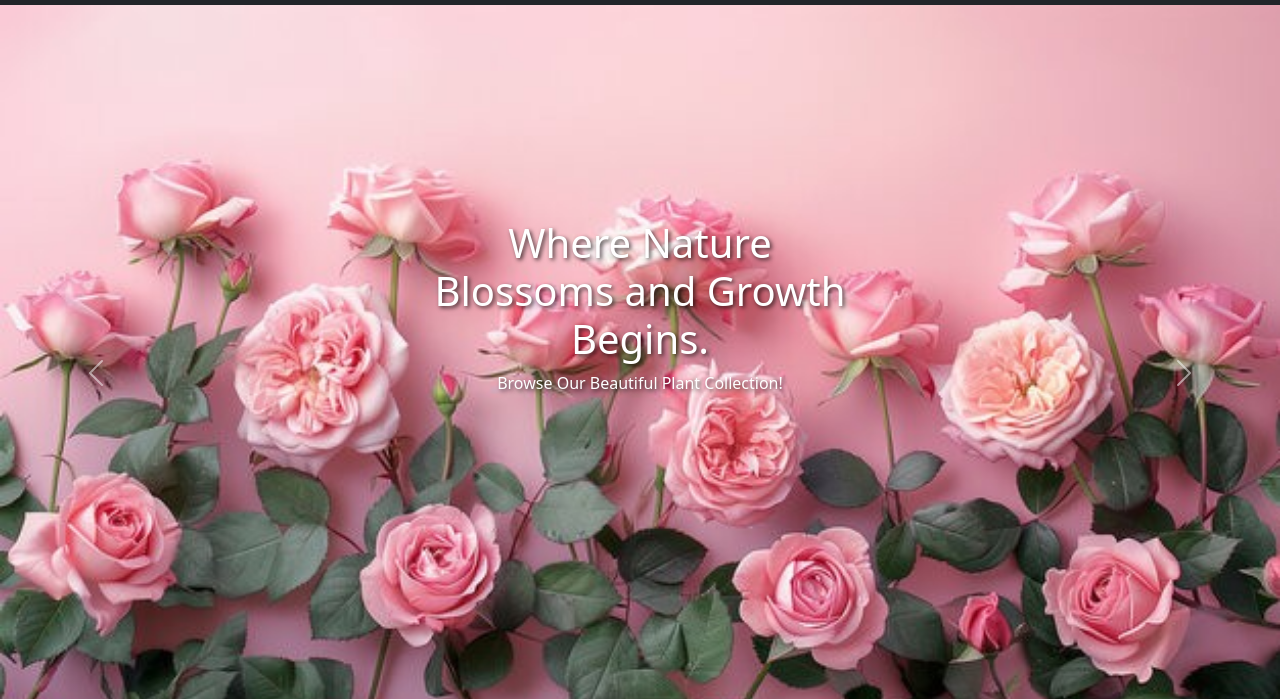
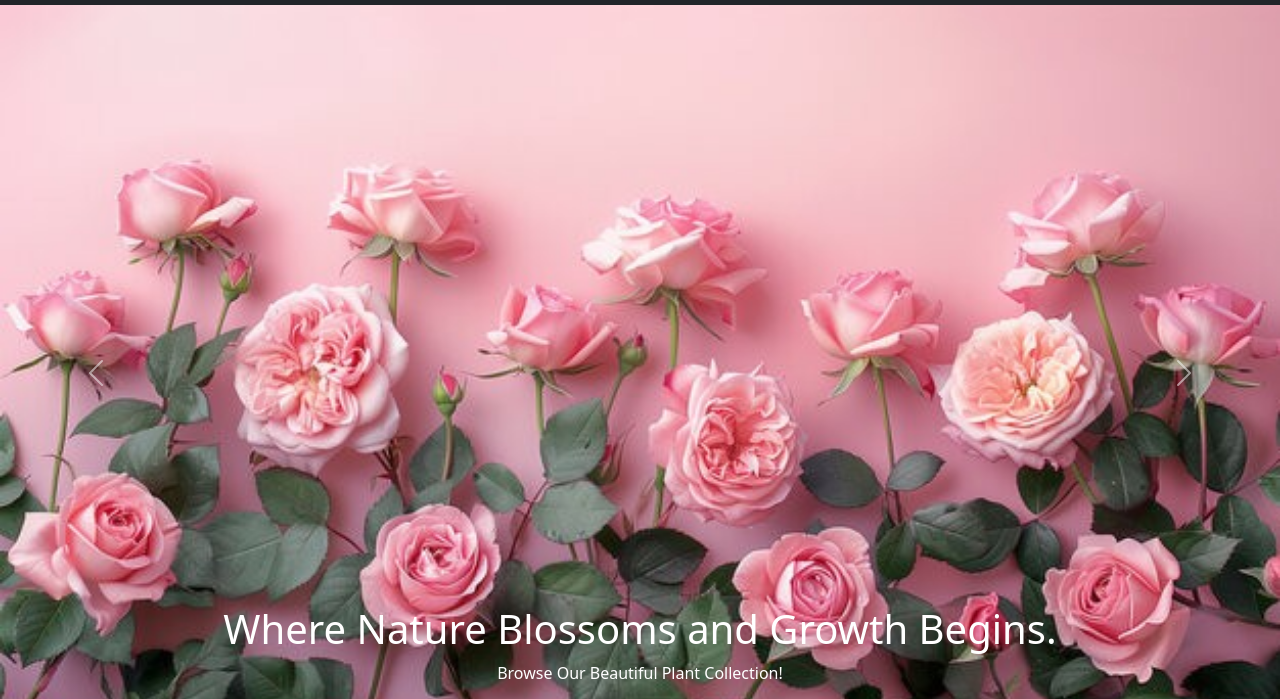
Before and after one commit to Sali-2005/yoyo_gardens, a plain HTML site: page index.html in a window 1280 px wide. Shown: the part 99-798 px from the top of the page. Drawn offline with nearby package versions, Linux system fonts and the light colour scheme; files that its build step writes are made by us from their sources.

Commit message:
Update index.html

```diff
--- a/index.html
+++ b/index.html
@@ -6,7 +6,7 @@
     <title>yoyo_gardens</title>
     <link href="css/bootstrap.min.css" rel="stylesheet">
     <link href="css/bootstrap.css" rel="stylesheet">
-    <link href="css/styles.css" rel="stylesheet">
+    <link href="./style.css" rel="stylesheet">
     <link href="aos-master/dist/aos.css" rel="stylesheet">
 </head>
 <body>
```
